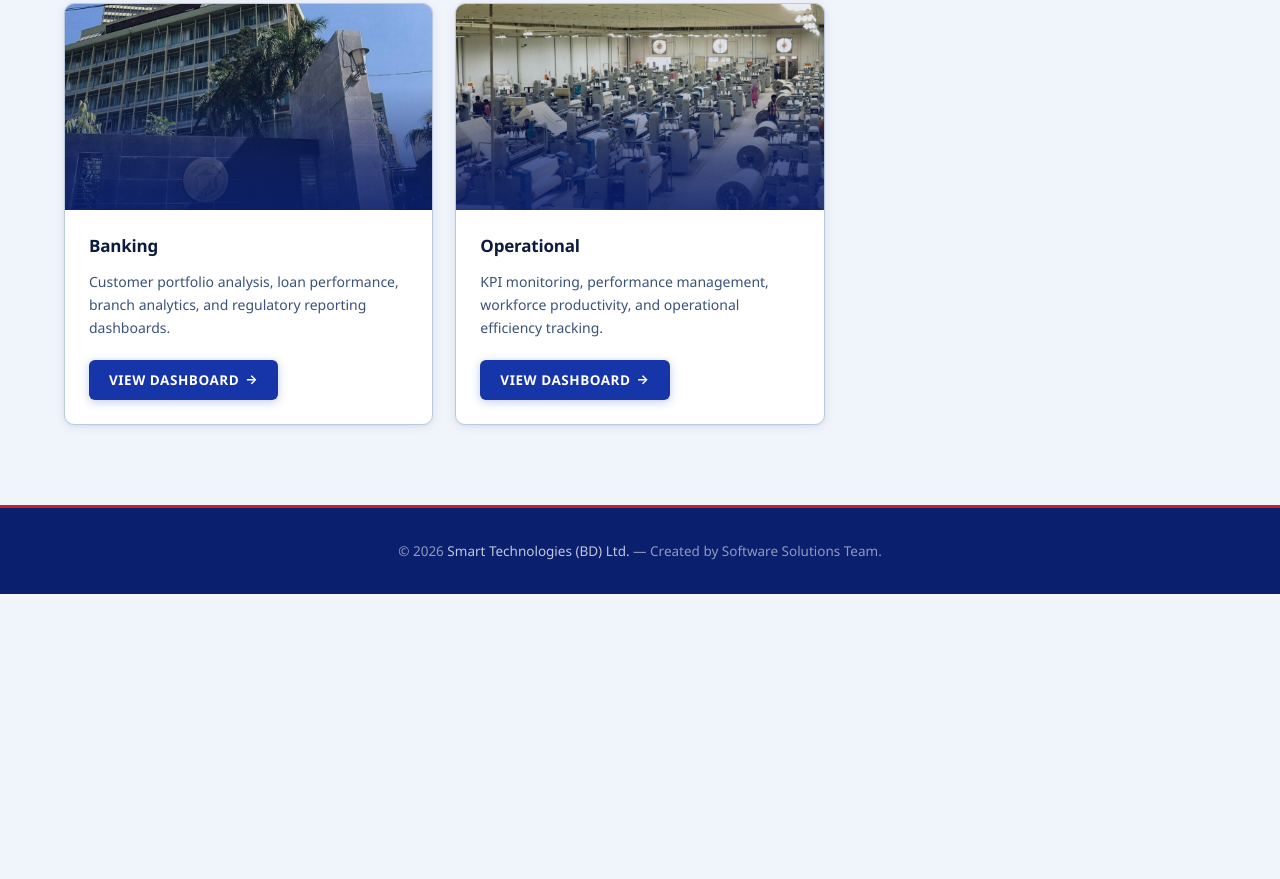
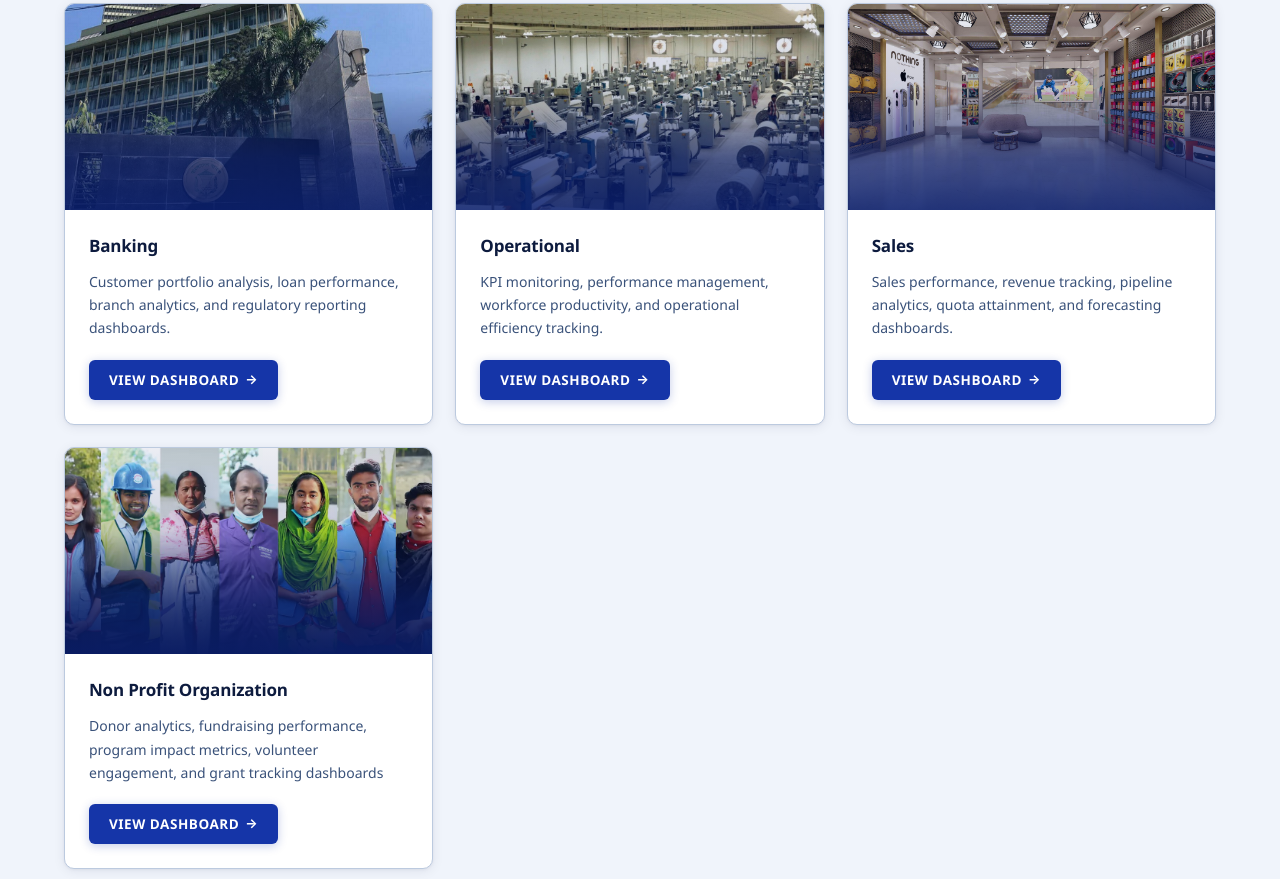
Before and after one commit to errortax/Power-Bi-Dashboard-Repo, a plain HTML site: page index.html in a window 1280 px wide. Shown: the part 1061-1940 px from the top of the page. Before the commit the page ends 1655 px from the top, so only its background shows below. Drawn offline with Linux system fonts and the light colour scheme; a script that the page names is missing.

Commit message:
added sales, NGO and updated bank

```diff
--- a/index.html
+++ b/index.html
@@ -82,7 +82,7 @@
                             Transaction monitoring, fraud detection insights,
                             payment trends, and financial performance tracking.
                         </p>
-                        <a href="https://app.fabric.microsoft.com/groups/e9548a6c-17a5-4f54-8682-f5f7440f861c/reports/679d8902-145c-43c8-9a50-9c59d5cd4bc2/bedb4ff8ccefe27f75c2?experience=fabric-developer"
+                        <a href="https://app.fabric.microsoft.com/links/H2vtKdXftq?ctid=6ef33993-a22d-4072-84ca-afc10ca48665&pbi_source=linkShare&bookmarkGuid=b458e346-c198-40d3-af9b-3cd729213c61"
                            class="dashboard-link"
                            target="_blank"
                            rel="noopener noreferrer">View Dashboard</a>
@@ -118,7 +118,7 @@
                             Customer portfolio analysis, loan performance,
                             branch analytics, and regulatory reporting dashboards.
                         </p>
-                        <a href="https://app.fabric.microsoft.com/groups/e9548a6c-17a5-4f54-8682-f5f7440f861c/list?experience=fabric-developer"
+                        <a href="https://app.fabric.microsoft.com/links/5fCaPDY53T?ctid=6ef33993-a22d-4072-84ca-afc10ca48665&pbi_source=linkShare&bookmarkGuid=35f63ef6-7731-4e9f-919d-50704660e0e1"
                            class="dashboard-link"
                            target="_blank"
                            rel="noopener noreferrer">View Dashboard</a>
@@ -136,7 +136,42 @@
                             KPI monitoring, performance management,
                             workforce productivity, and operational efficiency tracking.
                         </p>
+                        <a href="https://app.powerbi.com/links/ri0Q0s03UJ?ctid=6ef33993-a22d-4072-84ca-afc10ca48665&pbi_source=linkShare&bookmarkGuid=844c016e-decc-4ab1-a1f5-a105ce4b9202"
+                           class="dashboard-link"
+                           target="_blank"
+                           rel="noopener noreferrer">View Dashboard</a>
+                    </div>
+                </article>
+
+
+                    <!-- Sales — with image -->
+                <article class="dashboard-card">
+                    <div class="card-image">
+                        <img src="images/sales.jpg" alt="Sales Dashboard" />
+                    </div>
+                    <div class="card-content">
+                        <h4>Sales</h4>
+                        <p>
+                            Sales performance, revenue tracking, pipeline analytics, quota attainment, and forecasting dashboards.
+                        </p>
                         <a href="https://app.fabric.microsoft.com/links/BugY3Bp-yc?ctid=6ef33993-a22d-4072-84ca-afc10ca48665&pbi_source=linkShare&bookmarkGuid=8d1d0d44-8367-4055-b6fd-e6d3326bc03d"
+                           class="dashboard-link"
+                           target="_blank"
+                           rel="noopener noreferrer">View Dashboard</a>
+                    </div>
+                </article>
+
+
+                    <!-- Educational/NGO — with image -->
+                <article class="dashboard-card">
+                    <div class="card-image">
+                        <img src="images/ngo.jpg" alt="NGO Dashboard" />
+                    </div>
+                    <div class="card-content">
+                        <h4>Non Profit Organization</h4>
+                        <p>
+                            Donor analytics, fundraising performance, program impact metrics, volunteer engagement, and grant tracking dashboards                        </p>
+                        <a href="https://app.fabric.microsoft.com/links/VU-HUes5Su?ctid=6ef33993-a22d-4072-84ca-afc10ca48665&pbi_source=linkShare&bookmarkGuid=9e366113-48da-48ce-bd1f-1af4bfa7b1da"
                            class="dashboard-link"
                            target="_blank"
                            rel="noopener noreferrer">View Dashboard</a>
```
Also changed, not shown: images/ngo.jpg (added), images/sales.jpg (added).
